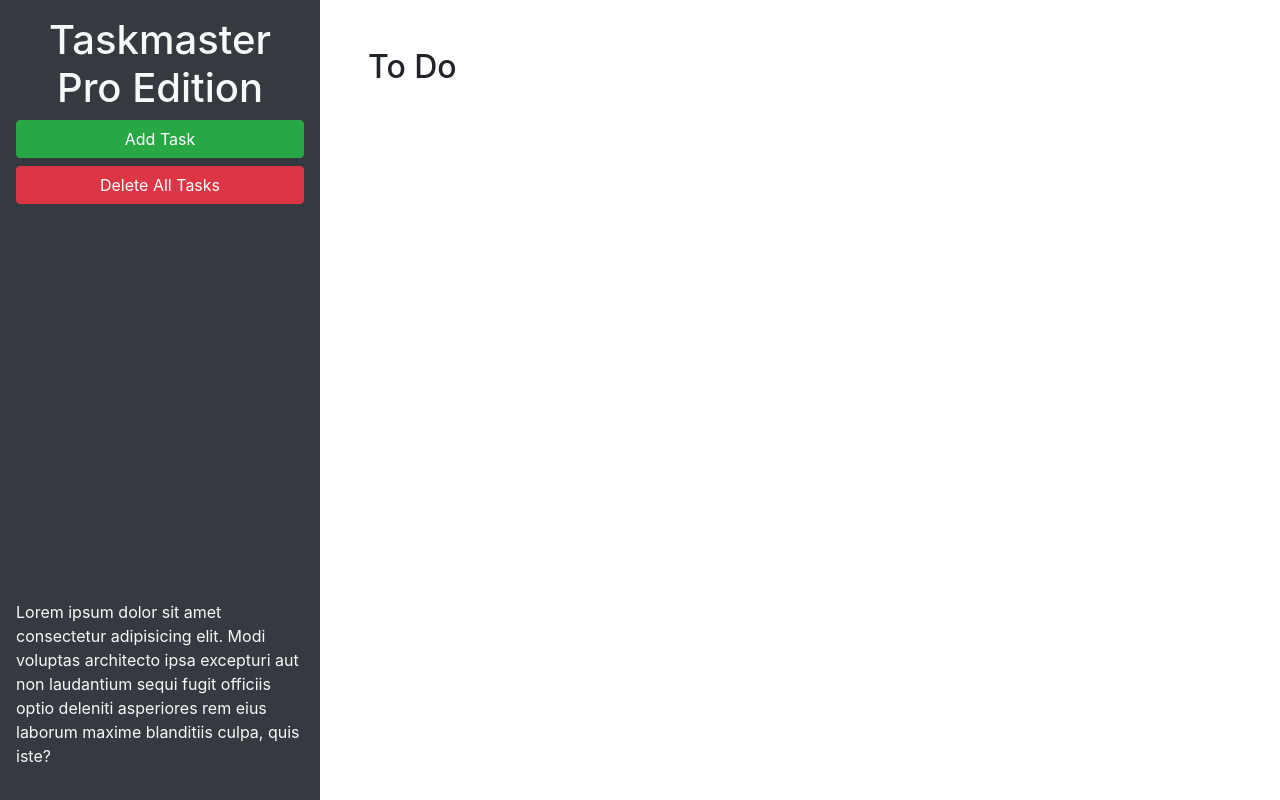
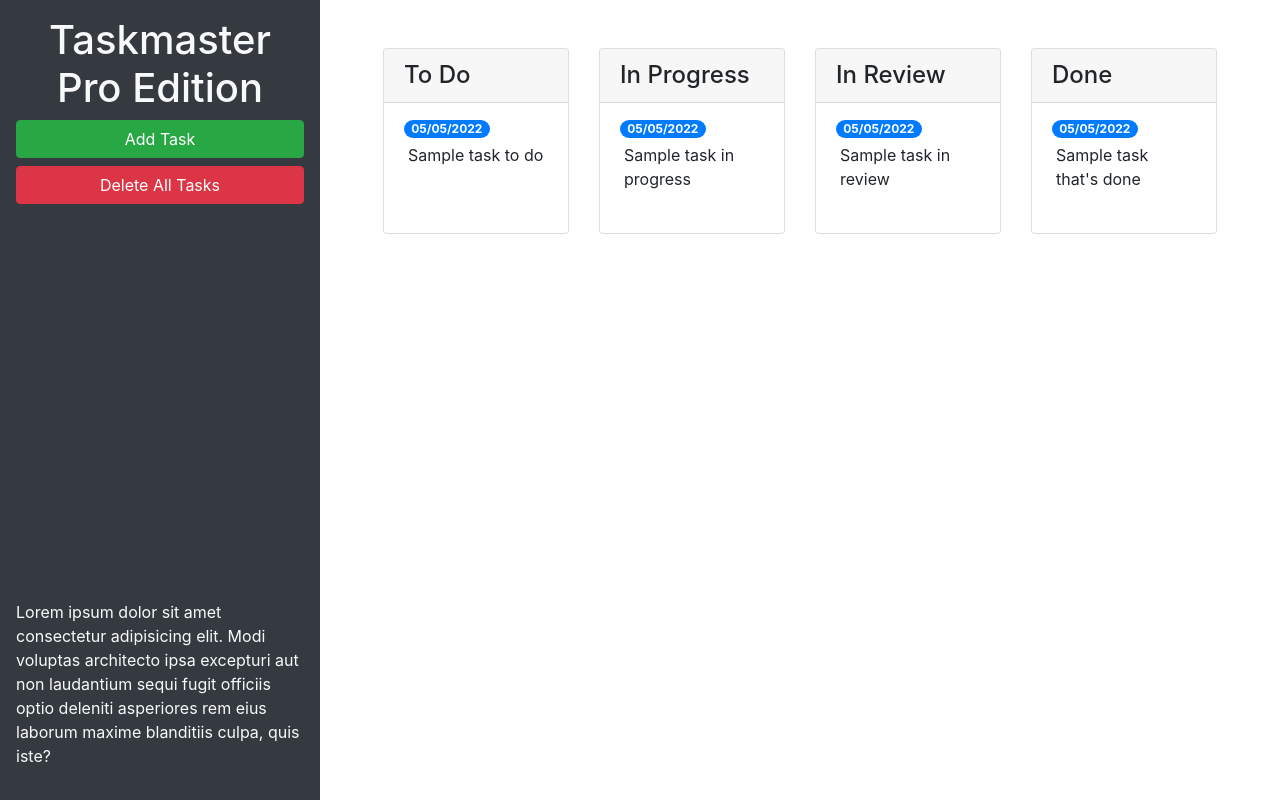
Before and after one commit to pixiepucker/taskmaster-pro, a plain HTML site: page index.html in a window 1280 px wide. Drawn offline with nearby package versions, Linux system fonts and the light colour scheme.

Commit message:
added grid layout and updated modal style

```diff
--- a/assets/js/script.js
+++ b/assets/js/script.js
@@ -1,4 +1,4 @@
-var tasks = {};
+var tasks ={};
 
 var createTask = function(taskText, taskDate, taskList) {
   // create elements that make up a task item
@@ -36,7 +36,7 @@ var loadTasks = function() {
     //loop over sub-array
     arr.forEach(function(task) {
       createTask(task.text, task.date, list);
-    });
+     });
   });
 };
 
@@ -78,18 +78,6 @@ $("#task-form-modal .btn-primary").click(function() {
   }
 });
 
-// remove all tasks
-$("#remove-tasks").on("click", function() {
-  for (var key in tasks) {
-    tasks[key].length = 0;
-    $("#list-" + key).empty();
-  }
-  saveTasks();
-});
-
-// load tasks for the first time
-loadTasks();
-
 //event and callback function
 $(".list-group").on('click', 'p', function () {
   var text = $(this)
@@ -101,7 +89,7 @@ $(".list-group").on('click', 'p', function () {
   .val(text);
 
   $(this).replaceWith(textInput);
-  textInput.trigger('focus');
+  textInput.trigger("focus");
 });
 
 //new event listenter
@@ -132,7 +120,7 @@ $('.list-group').on('blur', 'textarea', function () {
   .text(text);
 
   //replace textarea with p element
-  $(this).repalceWith(taskP);
+  $(this).replaceWith(taskP);
 
 });
 
@@ -157,7 +145,7 @@ $('.list-group').on('click', 'span', function () {
 });
 
 //value of due date was changed
-$('.list-group').on('blur', "input[type='text']", function () {
+$('.list-group').on("blur", "input[type='text']", function () {
   //get current text
   var date = $(this)
   .val()
@@ -175,7 +163,7 @@ $('.list-group').on('blur', "input[type='text']", function () {
   .index();
 
   //update task in array and resave to localStorage
-  task[status][index].date = date;
+  tasks[status][index].date = date;
   saveTasks();
 
   //recreate span element with bootstrap classes
@@ -184,11 +172,11 @@ $('.list-group').on('blur', "input[type='text']", function () {
   .text(date);
 
   //replace input with span element
-  $(this).repalceWith(taskSpan);
+  $(this).replaceWith(taskSpan);
 });
 
-//remove all tasks
-$('#remove-tasks').on('click', function () {
+// remove all tasks
+$("#remove-tasks").on("click", function() {
   for (var key in tasks) {
     tasks[key].length = 0;
     $("#list-" + key).empty();
@@ -196,5 +184,5 @@ $('#remove-tasks').on('click', function () {
   saveTasks();
 });
 
-//load tasks for the first time
+// load tasks for the first time
 loadTasks();
--- a/index.html
+++ b/index.html
@@ -24,9 +24,59 @@
       </p>
     </header>
     <main class="col-12 col-lg-9">
-      <div class="m-5">
-        <h2>To Do</h2>
-        <ul id="list-toDo" class="list-group"> </ul>
+      <div class="m-5 row justify-content-around">
+        <!--todo start-->
+        <div class="col-12 col-md-6 col-xl-3 mb-3">
+          <div class="card">
+            <h4 class="card-header">To Do</h4>
+            <ul id="list-toDo" class="list-group list-group-flush">
+              <li class="list-group-item">
+                <span class="badge badge-primary badge-pill">05/05/2022</span>
+                <p class="m-1">Sample task to do</p>
+              </li>
+            </ul>
+          </div>
+        </div>
+        <!--todo end-->
+        <!--in progress start-->
+        <div class="col-12 col-md-6 col-xl-3 mb-3">
+          <div class="card">
+            <h4 class="card-header">In Progress</h4>
+            <ul id="list-inProgress" class="list-group list-group-flush">
+              <li class="list-group-item">
+                <span class="badge badge-primary badge-pill">05/05/2022</span>
+                <p class="m-1">Sample task in progress</p>
+            </li>
+            </ul>
+          </div>
+        </div>
+        <!--in progress end-->
+        <!--in review start-->
+        <div class="col-12 col-md-6 col-xl-3 mb-3">
+          <div class="card">
+            <h4 class="card-header">In Review</h4>
+            <ul id="list-inReview" class="list-group list-group-flush">
+              <li class="list-group-item">
+                <span class="badge badge-primary badge-pill">05/05/2022</span>
+                <p class="m-1">Sample task in review</p>
+              </li>
+            </ul>
+          </div>
+        </div>
+        <!--in review end-->
+        <!--done start-->
+        <div class="col-12 col-md-6 col-xl-3 mb-3">
+          <div class="card">
+            <h4 class="card-header">Done</h4>
+            <ul id="list-done" class="list-group list-group-flush">
+              <li class="list-group-item">
+                <span class="badge badge-primary badge-pill">05/05/2022</span>
+                <p class="m-1">Sample task that's done</p>
+              </li>
+            </ul>
+          </div>
+        </div>
+        <!--done end-->
       </div>
     </main>
   </div>
@@ -46,11 +96,11 @@
           <form>
             <div class="form-group">
               <label for="modalTaskDescription">Task description</label>
-              <textarea id="modalTaskDescription" rows="3"></textarea>
+              <textarea id="modalTaskDescription" rows="3" class="form-control"></textarea>
             </div>
             <div class="form-group">
               <label for="modalDueDate">Due date</label>
-              <input type="text" id="modalDueDate" placeholder="mm/dd/yyyy" autocomplete="off" />
+              <input type="text" class= "form-control" id="modalDueDate" placeholder="mm/dd/yyyy" autocomplete="off" />
             </div>
           </form>
         </div>
```
